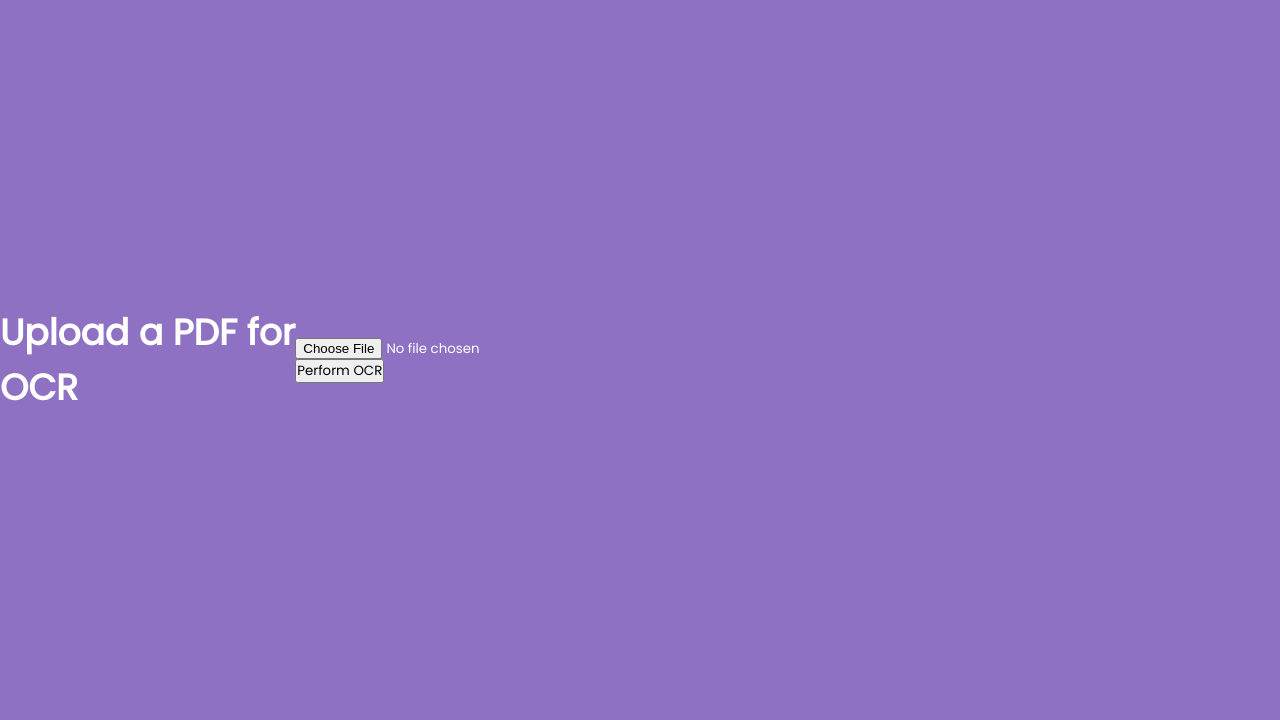
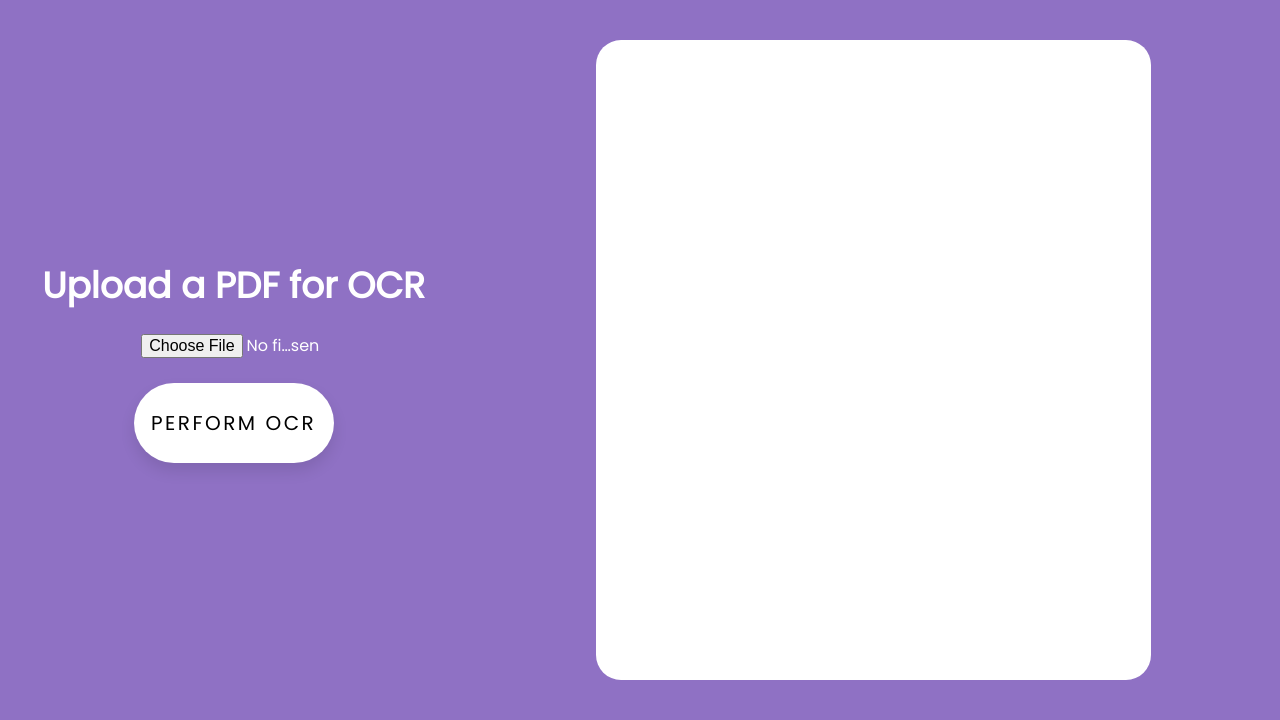
Before and after one commit to samarth2727/Advance-AI-Project, a Django app: page / in a window 1280 px wide. Shown: the part 800-1520 px from the top of the page. Run offline with Django 4.2, Linux system fonts and the light colour scheme.

Commit message:
ui updates

```diff
--- a/OCR_AI/ocr/templates/index.html
+++ b/OCR_AI/ocr/templates/index.html
@@ -13,27 +13,33 @@
       <footer class="hero-footer"></footer>
     </section>
     <article>
+      <div class="leftContainer">
         <h1>Upload a PDF for OCR</h1>
-    <form method="POST" enctype="multipart/form-data" action="{% url 'perform-ocr' %}">
+        <form
+          method="POST"
+          enctype="multipart/form-data"
+          action="{% url 'perform-ocr' %}"
+        >
           {% csrf_token %}
-        <input type="file" name="pdf_file" accept=".pdf">
-        <button type="submit">Perform OCR</button>
+          <input type="file" name="pdf_file" accept=".pdf" />
+          <button class="button" type="submit">Perform OCR</button>
         </form>
-    <div id="results"></div>
+      </div>
       <div class="rightContainer">
-        <div id="results"></div>
+        <div class="results">
+          <div class="results-content" id="results"></div>
+        </div>
       </div>
     </article>
     <style>
-        @import url('https://fonts.googleapis.com/css2?family=Poppins&display=swap');
+      @import url("https://fonts.googleapis.com/css2?family=Poppins&display=swap");
       * {
         margin: 0;
         padding: 0;
         box-sizing: border-box;
-        font-family: 'Poppins', sans-serif;
+        font-family: "Poppins", sans-serif;
       }
       body {
-
         font-size: 3vh;
       }
 
@@ -76,7 +82,7 @@
         font-weight: bold;
         line-height: 0.9;
       }
-      article{
+      article {
         width: 100%;
         display: flex;
         justify-content: space-between;
@@ -85,18 +91,50 @@
         background: rgb(143, 113, 196);
         color: #fff;
       }
-      article .leftContainer{
-        flex-basis: 30%;
+      article .leftContainer {
+        flex-basis: 40%;
+        display: flex;
+        justify-content: center;
+        flex-direction: column;
+        gap: 10px;
+        align-items: center;
+        padding: 20px;
+      }
+      article .leftContainer form {
         display: flex;
         justify-content: center;
         align-items: center;
+        flex-direction: column;
+        height: auto;
       }
-      article .rightContainer{
+      article .leftContainer form input {
+        padding: 10px;
+        font-size: 1rem;
+        width: 16vw;
+      }
+
+      article .rightContainer {
         flex-basis: 70%;
         display: flex;
+        justify-content: center;
         flex-direction: column;
-        align-items: start;
+        align-items: center;
+        border-radius: 25px;
         gap: 30px;
+        padding: 10px;
+      }
+      .results {
+        background: #fff;
+        color: #000;
+        width: 70%;
+        height: 80vh;
+        overflow: hidden;
+        border-radius: 25px;
+        padding: 10px;
+      }
+      .results .results-content {
+        height: 100%;
+        overflow-y: scroll;
       }
 
       @media only screen and (min-width: 32em) {
@@ -127,35 +165,35 @@
         transition: all 0.3s ease 0s;
         cursor: pointer;
         outline: none;
+        margin-top: 15px;
       }
 
       .button:hover {
-        background-color: rgb(38,48,99);
+        background-color: rgb(38, 48, 99);
         box-shadow: 0px 15px 20px rgb(62, 12, 150);
         color: #fff;
         transform: translateY(-7px);
       }
-
     </style>
     <script>
       // Simple AJAX request to display the OCR results
-  const form = document.querySelector('form');
-  const resultsDiv = document.querySelector('#results');
+      const form = document.querySelector("form");
+      const resultsDiv = document.querySelector("#results");
 
-  form.addEventListener('submit', (e) => {
+      form.addEventListener("submit", (e) => {
         e.preventDefault();
         const formData = new FormData(form);
 
         fetch(form.action, {
-          method: 'POST',
-          body: formData
+          method: "POST",
+          body: formData,
         })
-      .then(response => response.json())
-      .then(data => {
-          const results = data.extracted_text.split('\n').join('<br>');
+          .then((response) => response.json())
+          .then((data) => {
+            const results = data.extracted_text.split("\n").join("<br>");
             resultsDiv.innerHTML = `<h2>Extracted Text:</h2>${results}`;
           })
-      .catch(error => {
+          .catch((error) => {
             resultsDiv.innerHTML = `<p>Error: ${error.message}</p>`;
           });
       });
```
Lines whose indentation alone changed are shown as unchanged.
